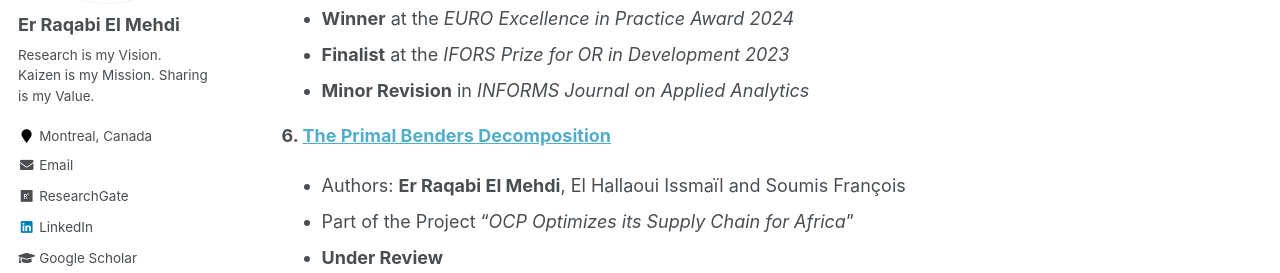
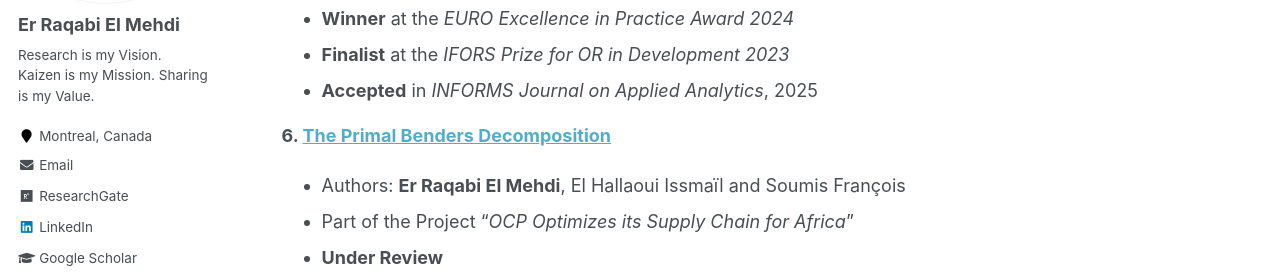
Before and after one commit to RqbMedi/rqbmedi.github.io, a Jekyll site: the page built from _pages/publications.md, in a window 1280 px wide and 900 px high, scrolled down 1031 px. Shown: the part 180-453 px from the top of the window. Built offline with Jekyll 4.4.1, drawn with Linux system fonts in a browser that asks for light colours; some web fonts are replaced.

Commit message:
Initial_Commit

```diff
--- a/_pages/publications.md
+++ b/_pages/publications.md
@@ -35,7 +35,7 @@ Published & Under Review
  - Deployed by our industry collaborator OCP Group, estimated impact of 5% in incremental turnover annually
  - **Winner** at the *EURO Excellence in Practice Award 2024*
  - **Finalist** at the *IFORS Prize for OR in Development 2023*
- - **Minor Revision** in *INFORMS Journal on Applied Analytics*
+ - **Accepted** in *INFORMS Journal on Applied Analytics*, 2025
 
 **6. [The Primal Benders Decomposition](https://www.gerad.ca/en/papers/G-2023-27)**
  - Authors: **Er Raqabi El Mehdi**, El Hallaoui Issmaïl and Soumis François
```
Also changed, not shown: _pages/about.md (+1 -0 lines), 1 other file.
